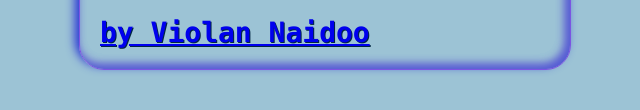
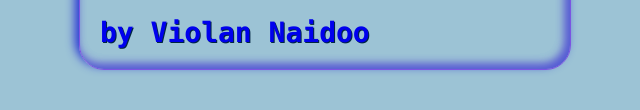
Before and after one commit to violan7naidoo/ViolansPasswordGenerator, a plain HTML site: page index.html in a window 1280 px wide. Shown: the part 540-650 px from the top of the page, 315-955 px from the left. Drawn offline with Linux system fonts and the light colour scheme.

Commit message:
Update style.css

```diff
--- a/style.css
+++ b/style.css
@@ -91,6 +91,13 @@ button:hover {
   transform: scale(0.95);
 }
 
+a {
+  text-decoration: none;
+}
+a:hover {
+  color: #7b7bd0;
+}
+
 #copyButton {
 }
 
```
